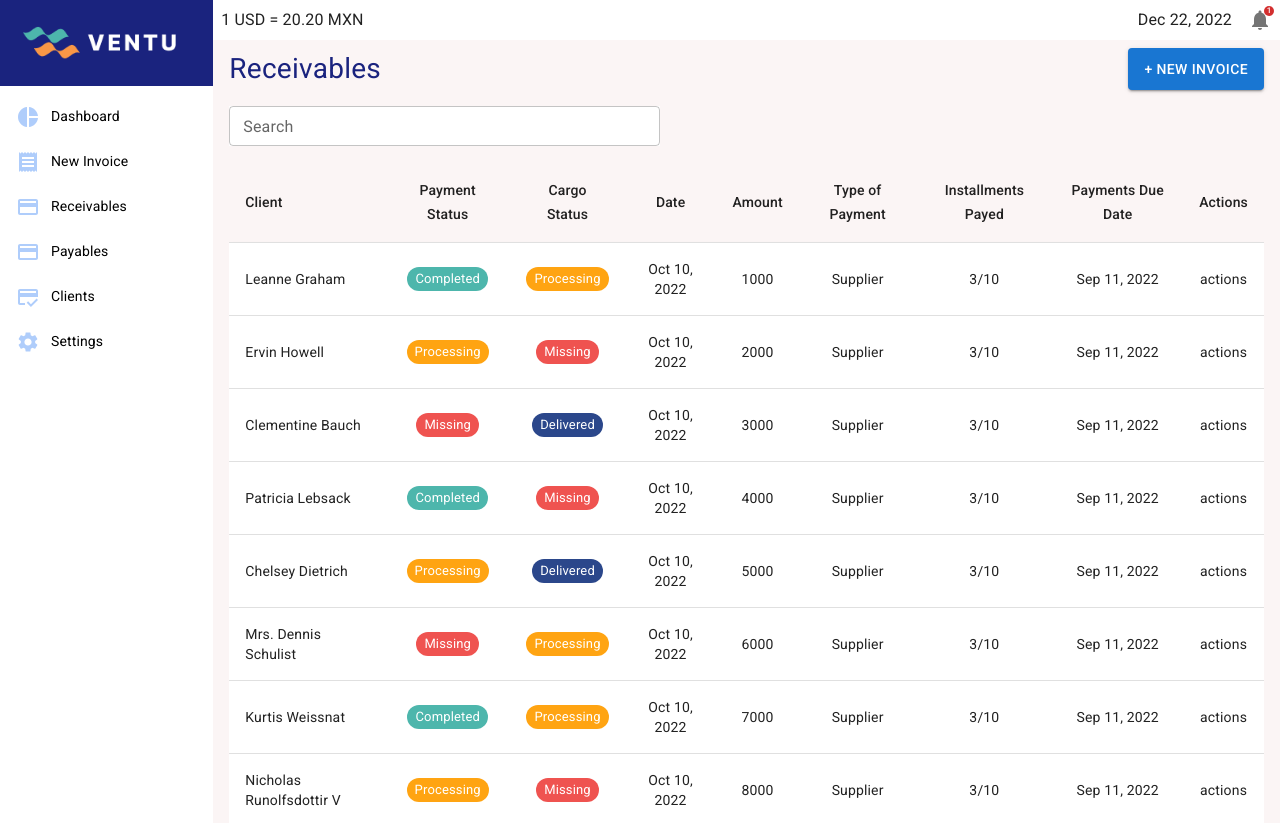
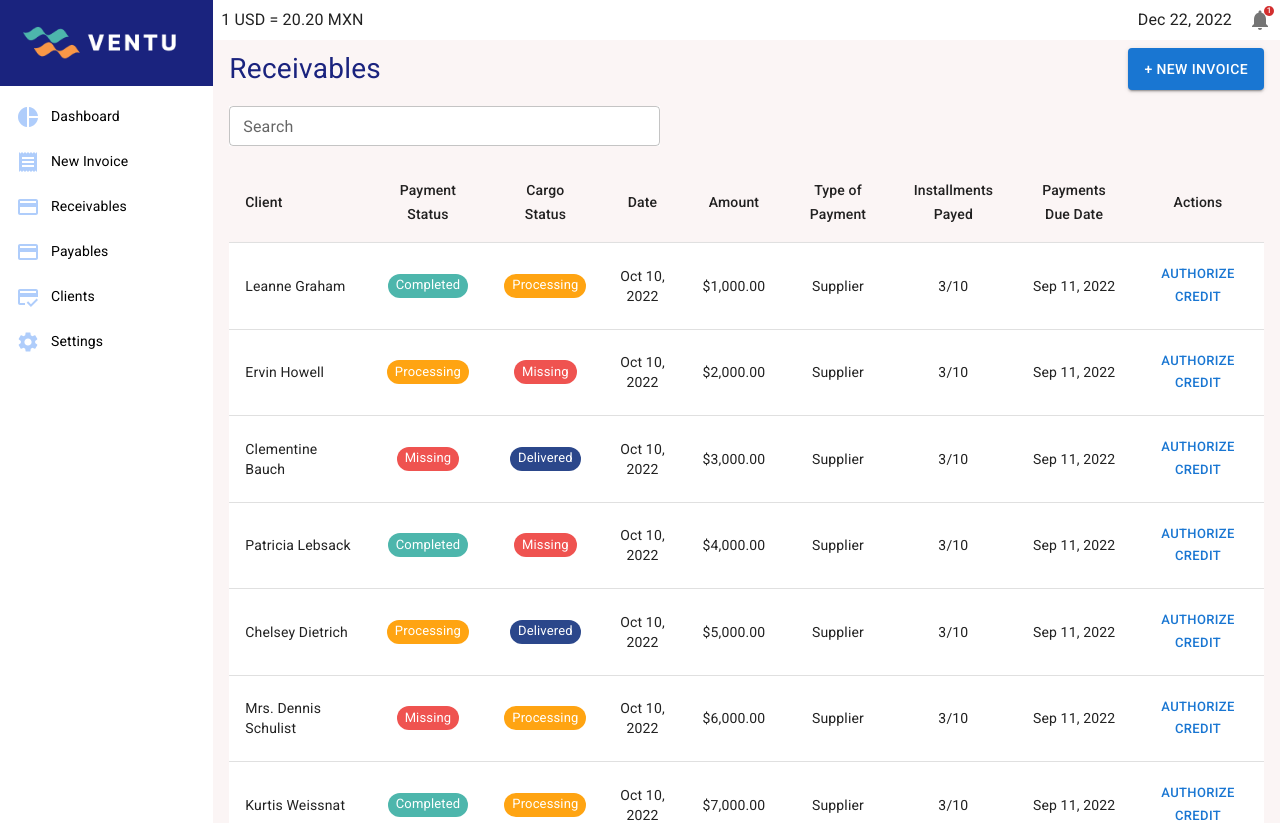
Before and after one commit to Itzli2000/ventu, a React (Vite) app: page /receivables in a window 1280 px wide. Shown: the top 823 px of the page. Built offline with nearby package versions, Linux system fonts and the light colour scheme.

Commit message:
Receivables
Added utils to format currency
Added action buttons

```diff
--- /dev/null
+++ b/src/utils/index.ts
@@ -0,0 +1,4 @@
+export const currencyFormatter = new Intl.NumberFormat("en-US", {
+  style: "currency",
+  currency: "USD",
+});
--- a/src/views/Receivables/Receivables.tsx
+++ b/src/views/Receivables/Receivables.tsx
@@ -13,6 +13,7 @@ import {
 import Grid2 from "@mui/material/Unstable_Grid2/Grid2";
 import { DateTime } from "luxon";
 import { invoices } from "../../constants/invoices";
+import { currencyFormatter } from "../../utils";
 import { renderCargoStatus, renderPaymentStatus } from "./components/Chips";
 import { Title } from "./Receivables.styled";
 
@@ -36,7 +37,7 @@ const Receivables = () => {
             sx={{ backgroundColor: "#ffffff" }}
           />
         </Grid2>
-        <Grid2>
+        <Grid2 xs={12}>
           <TableContainer>
             <Table sx={{ minWidth: 650 }} aria-label="simple table">
               <TableHead>
@@ -73,7 +74,9 @@ const Receivables = () => {
                         { locale: "en" }
                       )}
                     </TableCell>
-                    <TableCell align="center">{row.amount}</TableCell>
+                    <TableCell align="center">
+                      {currencyFormatter.format(row.amount)}
+                    </TableCell>
                     <TableCell align="center">{row.typeOfPayment}</TableCell>
                     <TableCell align="center">
                       {row.installmentsPayed}/10
@@ -84,7 +87,11 @@ const Receivables = () => {
                         { locale: "en" }
                       )}
                     </TableCell>
-                    <TableCell align="center">actions</TableCell>
+                    <TableCell align="center">
+                      <Button variant="text" size="small">
+                        Authorize credit
+                      </Button>
+                    </TableCell>
                   </TableRow>
                 ))}
               </TableBody>
```
